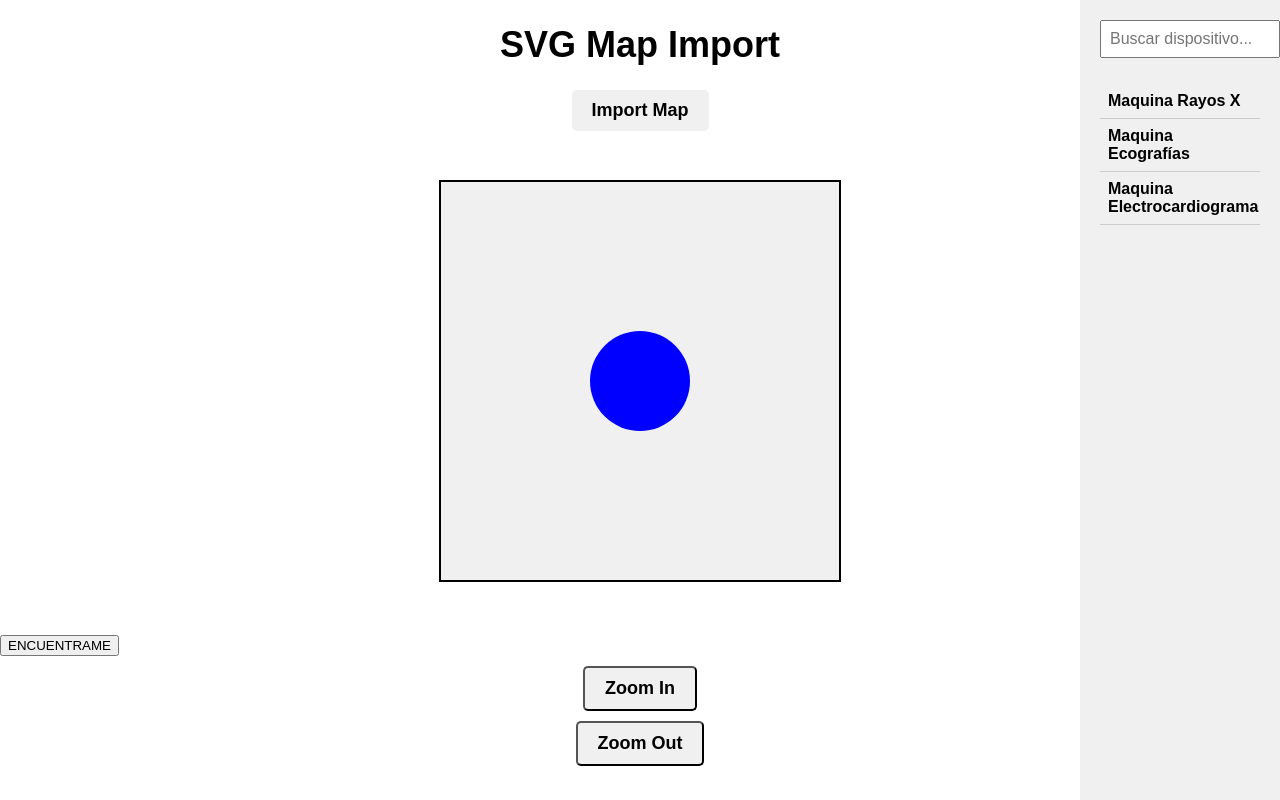
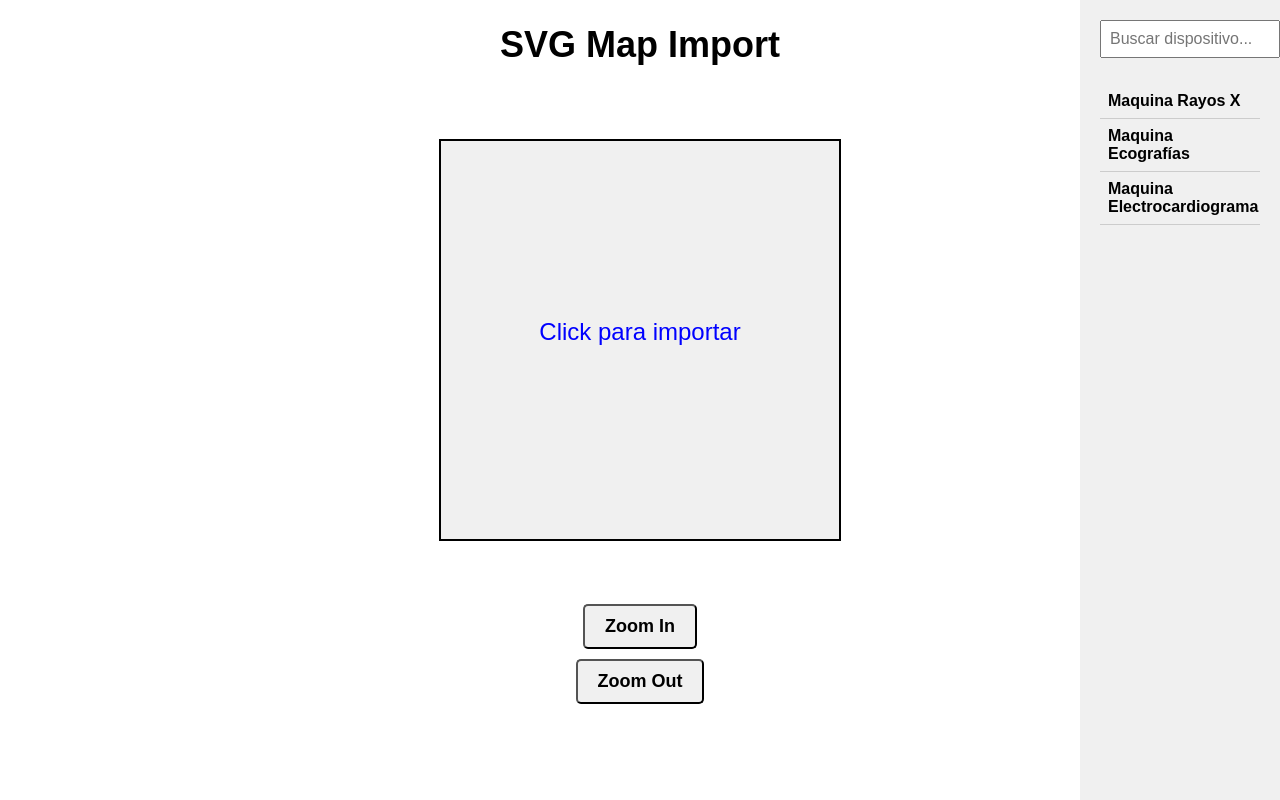
Before and after one commit to ginesmatasanchez/device_triangulation_app, a Flask app: page /admin/home in a window 1280 px wide. Run offline with Flask 3, Linux system fonts and the light colour scheme.

Commit message:
Edit html of home.html file, to implement the functionality to import .svg files clicking in the mapContainer.

```diff
--- a/Python/templates/home.html
+++ b/Python/templates/home.html
@@ -75,6 +75,9 @@
       font-weight: bold;
       border-bottom: 1px solid #ccc;
     }
+    .device-item:hover {
+      background-color: #ccc;
+    }
 
     @media only screen and (max-width: 768px) {
       h1 {
@@ -106,19 +109,14 @@
 
   <div class="button-container">
     <input type="file" accept=".svg" id="mapInput">
-    <label for="mapInput" id="importButton">Import Map</label>
-  </div>
-  <div id="mapContainer">
-    <svg id="mapSvg" width="500" height="500" xmlns="http://www.w3.org/2000/svg">
-      <!-- SVG map content goes here -->
+    <div id="mapContainer">
       <svg id="mapSvg" width="500" height="500" xmlns="http://www.w3.org/2000/svg">
         <rect x="50" y="50" width="400" height="400" fill="#f0f0f0" stroke="#000" stroke-width="2" />
-        <circle cx="250" cy="250" r="50" fill="blue" />
+        <text x="250" y="250" font-size="24" text-anchor="middle" fill="blue" cursor="pointer" id="importText">Click para importar</text>
       </svg>
-    </svg>
+    </div>
   </div>
 
-  <button id="drawPointButton">ENCUENTRAME</button>
   <button id="zoomInButton">Zoom In</button>
   <button id="zoomOutButton">Zoom Out</button>
 
@@ -133,8 +131,7 @@
 
   <script>
     const mapInput = document.getElementById('mapInput');
-    const importButton = document.getElementById('importButton');
-    const drawPointButton = document.getElementById('drawPointButton');
+    const importText = document.getElementById('importText');
     const zoomInButton = document.getElementById('zoomInButton');
     const zoomOutButton = document.getElementById('zoomOutButton');
     const mapContainer = document.getElementById('mapContainer');
@@ -145,7 +142,7 @@
     let zoomLevel = 1;
     let points = [];
 
-    importButton.addEventListener('click', () => {
+    importText.addEventListener('click', () => {
       mapInput.click();
     });
 
@@ -161,20 +158,20 @@
       reader.readAsText(file);
     });
 
-    drawPointButton.addEventListener('click', () => {
-      const x = 100; // Example x coordinate
-      const y = 200; // Example y coordinate
+    mapContainer.addEventListener('click', () => {
+      mapInput.click();
+    });
 
-      const point = document.createElementNS("http://www.w3.org/2000/svg", "circle");
-      point.setAttribute("cx", x);
-      point.setAttribute("cy", y);
-      point.setAttribute("r", 5);
-      point.setAttribute("fill", "red");
+    mapInput.addEventListener('change', () => {
+      const file = mapInput.files[0];
+      const reader = new FileReader();
 
-      clearPoints();
-      mapSvg.appendChild(point);
-      points.push(point);
-      zoomToCoordinates(x, y);
+      reader.onload = (e) => {
+        const svgContent = e.target.result;
+        mapSvg.innerHTML = svgContent;
+      };
+
+      reader.readAsText(file);
     });
 
     zoomInButton.addEventListener('click', () => {
```
